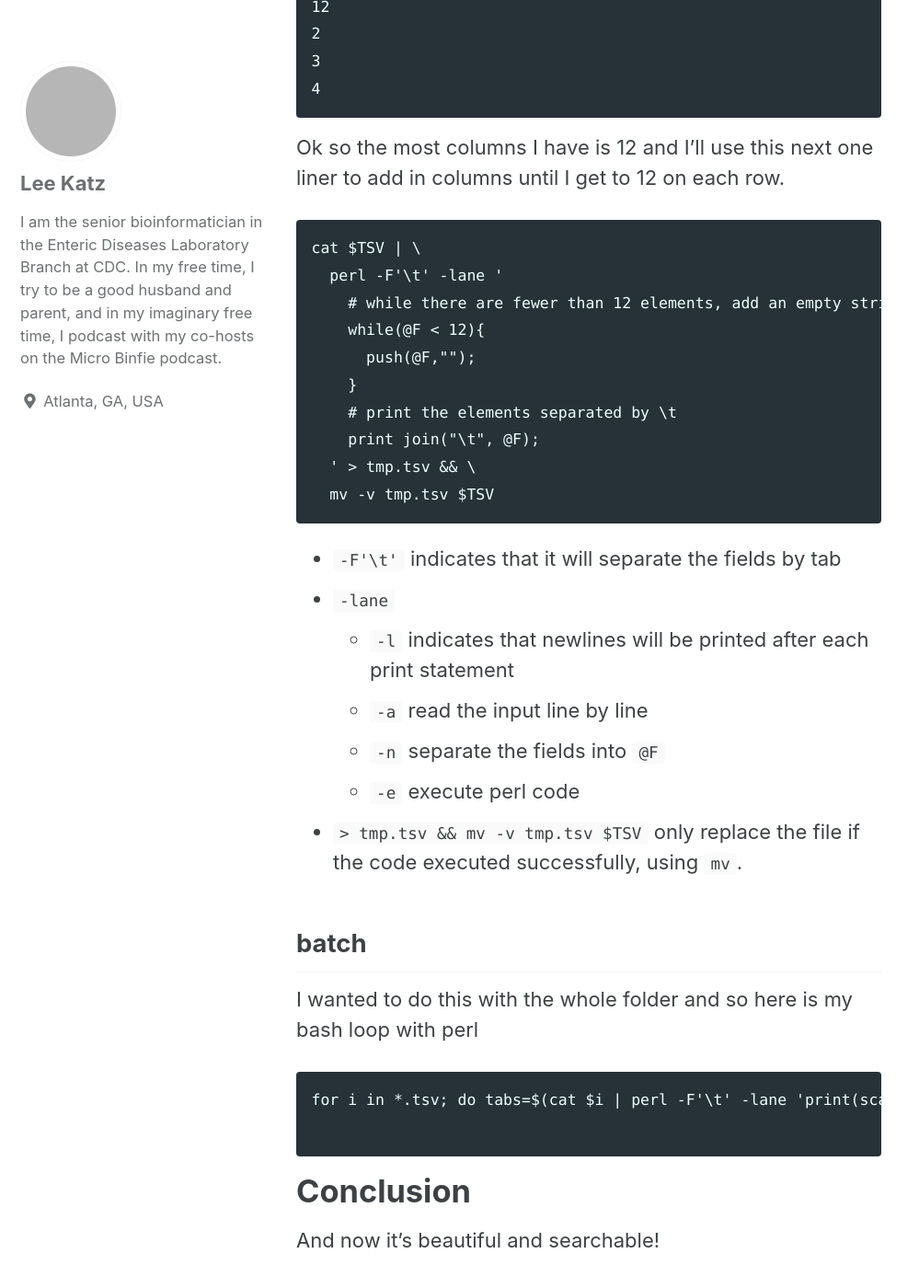
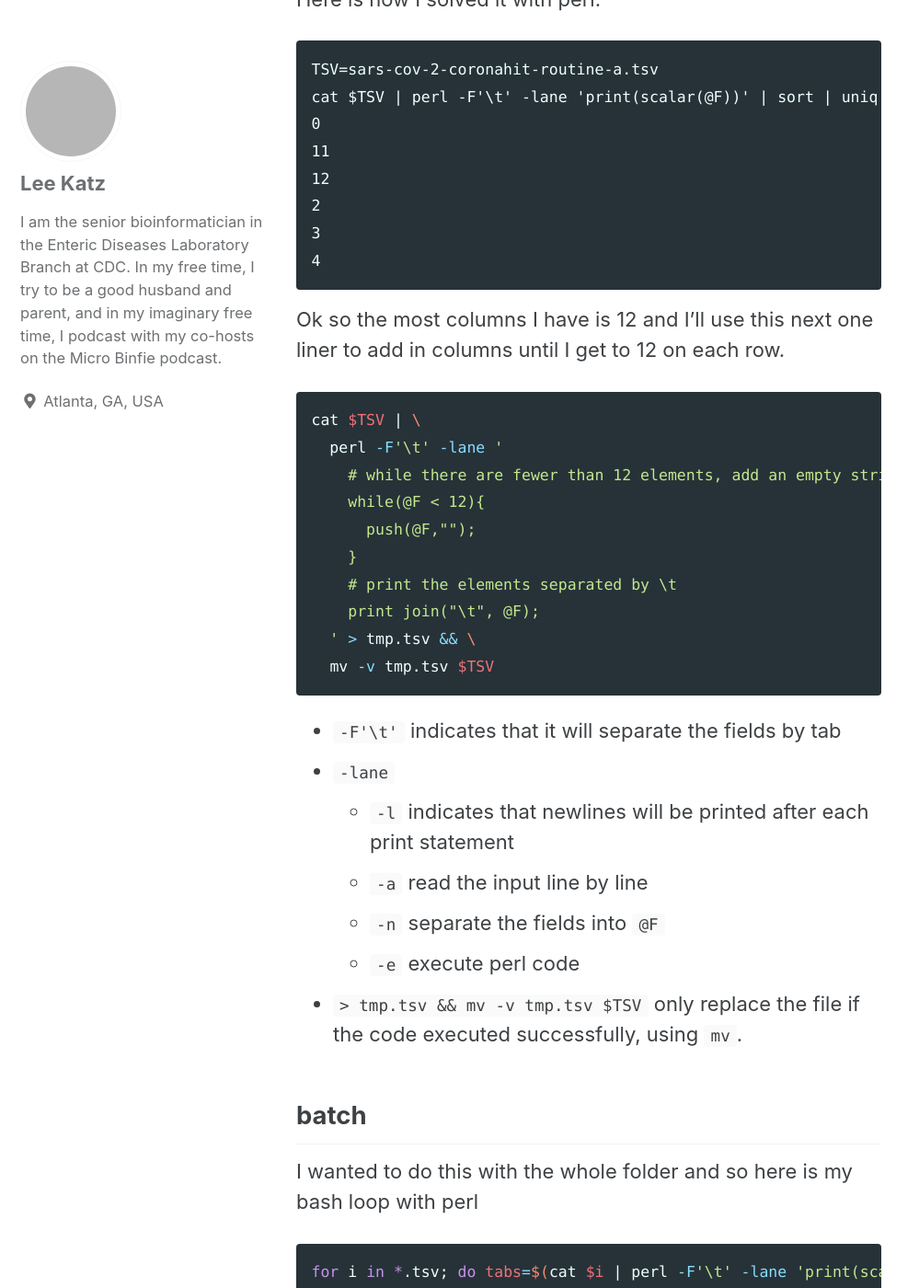
Before and after one commit to lskatz/lskatz.github.io, a Jekyll site: the page built from _posts/2023-05-01-equaltabs.md, in a window 1280 px wide and 1400 px high, scrolled down 1139 px. Shown: the whole window at 92% size, without its empty margins (0-999 px from the left). Built offline with Jekyll 4.4.1, drawn with Linux system fonts in a browser that asks for light colours; some of the changed text lies outside the part shown; grey boxes are pictures that could not be loaded.

Commit message:
update the beautiful and searchable post

````diff
--- a/_posts/2023-05-01-equaltabs.md
+++ b/_posts/2023-05-01-equaltabs.md
@@ -17,7 +21,7 @@ It's warning you that you don't have an equal number of tabs, and then it offers
 
 Here is how I solved it with perl.
 
-```
+```plaintext
 TSV=sars-cov-2-coronahit-routine-a.tsv
 cat $TSV | perl -F'\t' -lane 'print(scalar(@F))' | sort | uniq
 0
@@ -30,7 +34,7 @@ cat $TSV | perl -F'\t' -lane 'print(scalar(@F))' | sort | uniq
 
 Ok so the most columns I have is 12 and I'll use this next one liner to add in columns until I get to 12 on each row.
 
-```
+```bash
 cat $TSV | \
   perl -F'\t' -lane '
     # while there are fewer than 12 elements, add an empty string element
@@ -45,17 +49,17 @@ cat $TSV | \
 
 * `-F'\t'` indicates that it will separate the fields by tab
 * `-lane`
-   * `-l` indicates that newlines will be printed after each print statement
-   * `-a` read the input line by line
-   * `-n` separate the fields into `@F`
-   * `-e` execute perl code
+  * `-l` indicates that newlines will be printed after each print statement
+  * `-a` read the input line by line
+  * `-n` separate the fields into `@F`
+  * `-e` execute perl code
 * `> tmp.tsv && mv -v tmp.tsv $TSV` only replace the file if the code executed successfully, using `mv`.
 
 ## batch
 
 I wanted to do this with the whole folder and so here is my bash loop with perl
 
-```
+```bash
 for i in *.tsv; do tabs=$(cat $i | perl -F'\t' -lane 'print(scalar(@F))' | sort | uniq | sort -nr | head -n 1); cat $i | perl -F'\t' -lane 'while(@F < '$tabs'){push(@F,"");} print join("\t", @F);' > tmp.tsv && mv -v tmp.tsv $i; done;
 
 ```
````
Also changed, not shown: other parts of _posts/2023-05-01-equaltabs.md (+4 -0 lines).
